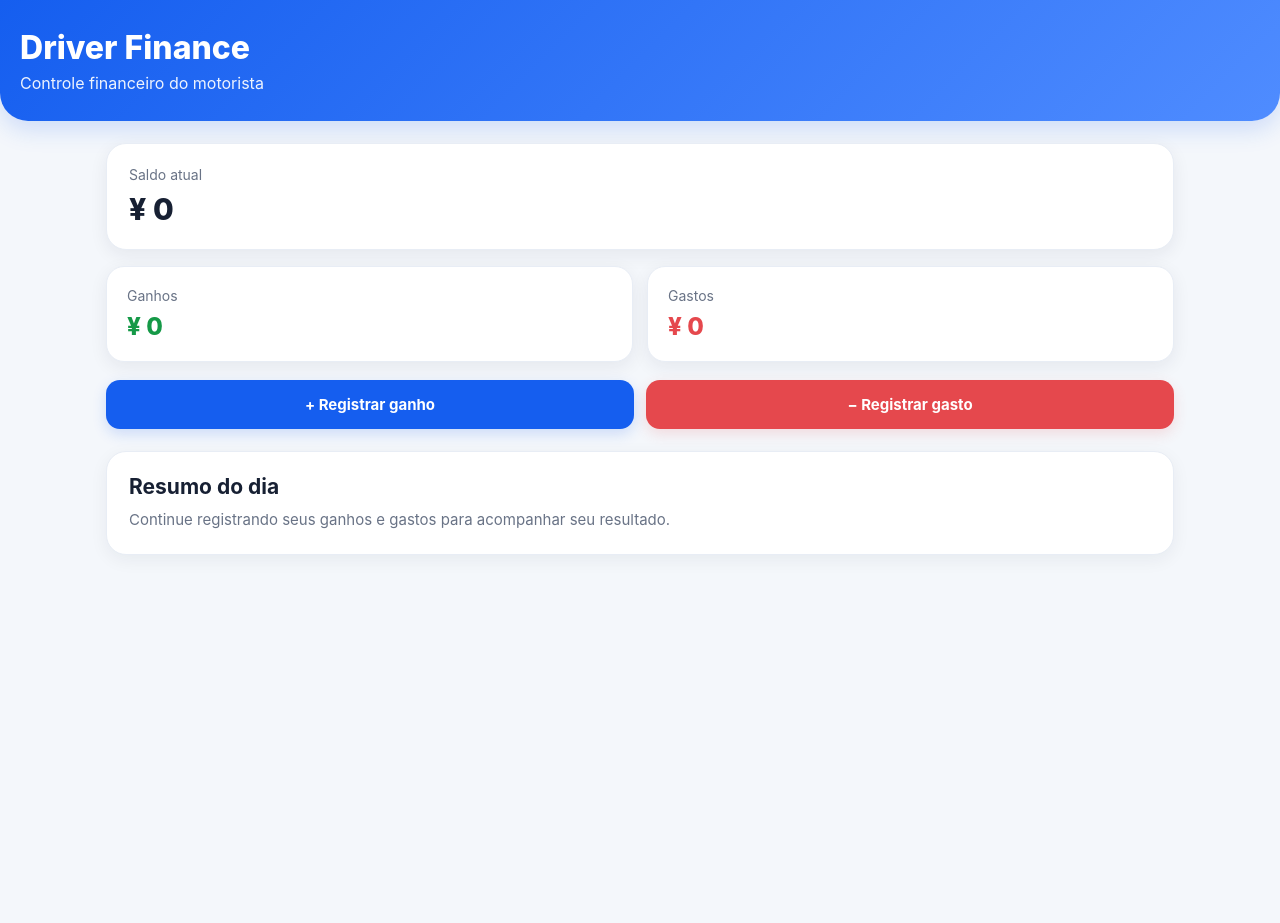
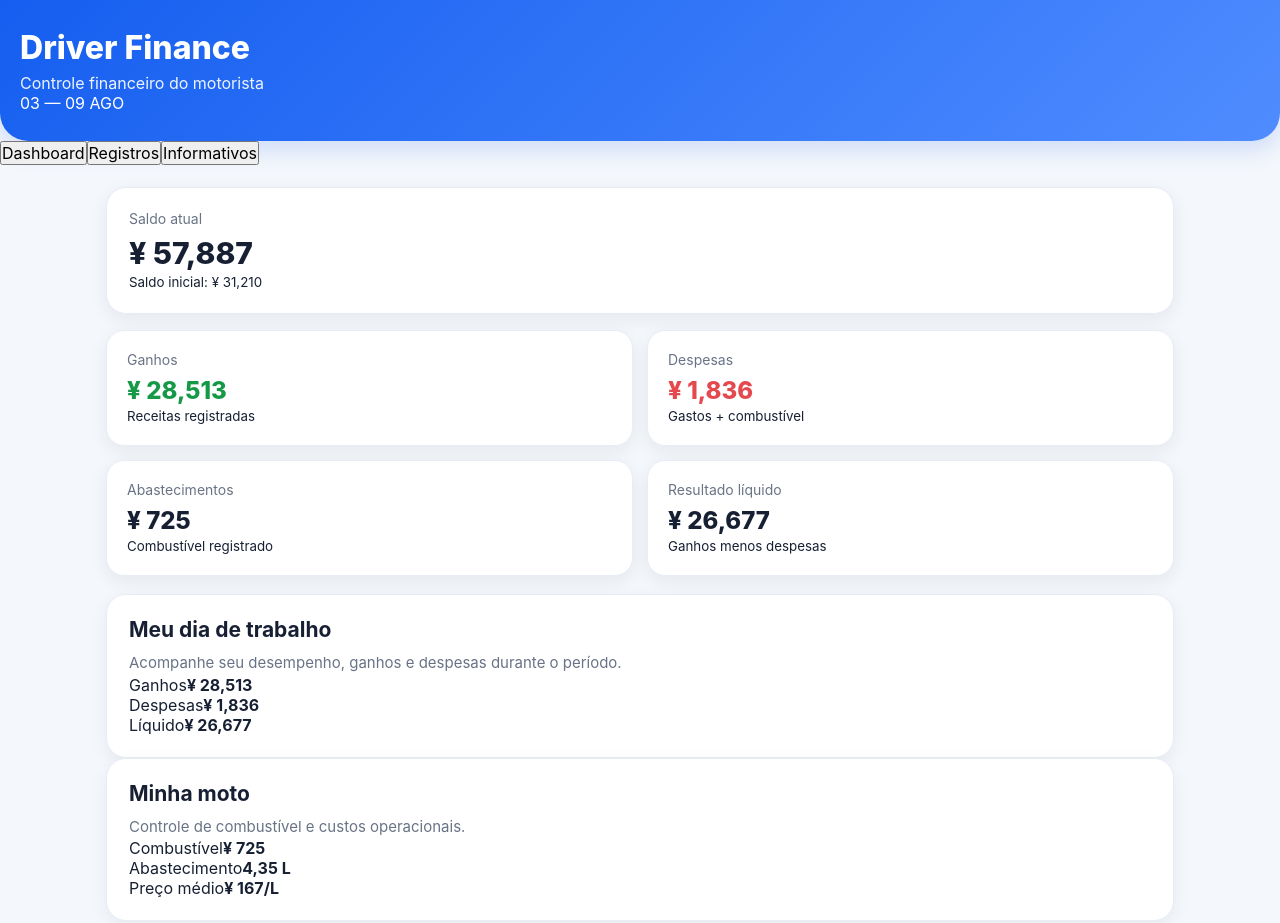
Before and after one commit to flaviogotojp/driver-finance, a React (Vite) app: page / in a window 1280 px wide. Shown: the top 923 px of the page. Before the commit the page ends 800 px from the top, so only its background shows below. Built offline with nearby package versions, Linux system fonts and the light colour scheme.

Commit message:
Update App.jsx
feat: criar dashboard financeiro avançado

```diff
--- a/src/App.jsx
+++ b/src/App.jsx
@@ -1,9 +1,150 @@
-import React, { useState } from "react";
+import React, { useEffect, useMemo, useState } from "react";
 import "./styles.css";
+
+const initialData = {
+  ganhos: 28513,
+  gastos: 1111,
+  combustivel: 725,
+  saldoInicial: 31210,
+  registros: [
+    {
+      id: 1,
+      tipo: "ganho",
+      descricao: "Uber — 03 a 09/08",
+      valor: 28513,
+      data: "09/08/2026",
+    },
+    {
+      id: 2,
+      tipo: "gasto",
+      descricao: "Alimentação",
+      valor: 1111,
+      data: "09/08/2026",
+    },
+    {
+      id: 3,
+      tipo: "combustivel",
+      descricao: "Combustível — 4,35 L",
+      valor: 725,
+      data: "09/08/2026",
+    },
+  ],
+};
+
+function formatMoney(value) {
+  return `¥ ${Number(value || 0).toLocaleString("ja-JP")}`;
+}
+
 function App() {
-  const [saldo, setSaldo] = useState(0);
-  const [ganhos, setGanhos] = useState(0);
-  const [gastos, setGastos] = useState(0);
+  const [data, setData] = useState(() => {
+    try {
+      const saved = localStorage.getItem("driver-finance-data");
+      return saved ? JSON.parse(saved) : initialData;
+    } catch {
+      return initialData;
+    }
+  });
+
+  const [pagina, setPagina] = useState("dashboard");
+
+  const [novoTipo, setNovoTipo] = useState("ganho");
+  const [novaDescricao, setNovaDescricao] = useState("");
+  const [novoValor, setNovoValor] = useState("");
+
+  useEffect(() => {
+    localStorage.setItem("driver-finance-data", JSON.stringify(data));
+  }, [data]);
+
+  const totalGanhos = useMemo(
+    () =>
+      data.registros
+        .filter((item) => item.tipo === "ganho")
+        .reduce((total, item) => total + Number(item.valor), 0),
+    [data.registros]
+  );
+
+  const totalGastos = useMemo(
+    () =>
+      data.registros
+        .filter(
+          (item) =>
+            item.tipo === "gasto" || item.tipo === "combustivel"
+        )
+        .reduce((total, item) => total + Number(item.valor), 0),
+    [data.registros]
+  );
+
+  const saldo = data.saldoInicial + totalGanhos - totalGastos;
+
+  function adicionarRegistro(event) {
+    event.preventDefault();
+
+    const valor = Number(novoValor);
+
+    if (!novaDescricao.trim() || !valor || valor <= 0) {
+      return;
+    }
+
+    const registro = {
+      id: Date.now(),
+      tipo: novoTipo,
+      descricao: novaDescricao.trim(),
+      valor,
+      data: new Date().toLocaleDateString("pt-BR"),
+    };
+
+    setData((atual) => ({
+      ...atual,
+      registros: [registro, ...atual.registros],
+    }));
+
+    setNovaDescricao("");
+    setNovoValor("");
+  }
+
+  function excluirRegistro(id) {
+    setData((atual) => ({
+      ...atual,
+      registros: atual.registros.filter((item) => item.id !== id),
+    }));
+  }
+
+  function restaurarDadosIniciais() {
+    if (
+      window.confirm(
+        "Restaurar os dados iniciais do Driver Finance?"
+      )
+    ) {
+      setData(initialData);
+    }
+  }
+
+  const cards = [
+    {
+      titulo: "Ganhos",
+      valor: formatMoney(totalGanhos),
+      detalhe: "Receitas registradas",
+      classe: "ganho",
+    },
+    {
+      titulo: "Despesas",
+      valor: formatMoney(totalGastos),
+      detalhe: "Gastos + combustível",
+      classe: "gasto",
+    },
+    {
+      titulo: "Abastecimentos",
+      valor: formatMoney(data.combustivel),
+      detalhe: "Combustível registrado",
+      classe: "combustivel",
+    },
+    {
+      titulo: "Resultado líquido",
+      valor: formatMoney(totalGanhos - totalGastos),
+      detalhe: "Ganhos menos despesas",
+      classe: "resultado",
+    },
+  ];
 
   return (
     <div className="app">
@@ -12,72 +153,245 @@ function App() {
           <h1>Driver Finance</h1>
           <p>Controle financeiro do motorista</p>
         </div>
+
+        <div className="header-badge">
+          03 — 09 AGO
+        </div>
       </header>
 
+      <nav className="navigation">
+        <button
+          className={pagina === "dashboard" ? "active" : ""}
+          onClick={() => setPagina("dashboard")}
+        >
+          Dashboard
+        </button>
+
+        <button
+          className={pagina === "registros" ? "active" : ""}
+          onClick={() => setPagina("registros")}
+        >
+          Registros
+        </button>
+
+        <button
+          className={pagina === "informativos" ? "active" : ""}
+          onClick={() => setPagina("informativos")}
+        >
+          Informativos
+        </button>
+      </nav>
+
       <main className="container">
+        {pagina === "dashboard" && (
+          <>
             <section className="saldo-card">
               <span>Saldo atual</span>
-          <strong>
-            ¥ {saldo.toLocaleString("ja-JP")}
-          </strong>
+              <strong>{formatMoney(saldo)}</strong>
+              <small>
+                Saldo inicial: {formatMoney(data.saldoInicial)}
+              </small>
             </section>
 
             <section className="resumo">
-          <div className="card ganho">
+              {cards.map((card) => (
+                <div
+                  className={`card ${card.classe}`}
+                  key={card.titulo}
+                >
+                  <span>{card.titulo}</span>
+                  <strong>{card.valor}</strong>
+                  <small>{card.detalhe}</small>
+                </div>
+              ))}
+            </section>
+
+            <section className="dashboard-grid">
+              <div className="objetivo">
+                <h2>Meu dia de trabalho</h2>
+                <p>
+                  Acompanhe seu desempenho, ganhos e despesas
+                  durante o período.
+                </p>
+
+                <div className="metric-row">
                   <span>Ganhos</span>
+                  <strong>{formatMoney(totalGanhos)}</strong>
+                </div>
+
+                <div className="metric-row">
+                  <span>Despesas</span>
+                  <strong>{formatMoney(totalGastos)}</strong>
+                </div>
+
+                <div className="metric-row destaque">
+                  <span>Líquido</span>
                   <strong>
-              ¥ {ganhos.toLocaleString("ja-JP")}
+                    {formatMoney(totalGanhos - totalGastos)}
                   </strong>
                 </div>
+              </div>
 
-          <div className="card gasto">
-            <span>Gastos</span>
-            <strong>
-              ¥ {gastos.toLocaleString("ja-JP")}
-            </strong>
+              <div className="objetivo">
+                <h2>Minha moto</h2>
+                <p>
+                  Controle de combustível e custos operacionais.
+                </p>
+
+                <div className="metric-row">
+                  <span>Combustível</span>
+                  <strong>{formatMoney(data.combustivel)}</strong>
+                </div>
+
+                <div className="metric-row">
+                  <span>Abastecimento</span>
+                  <strong>4,35 L</strong>
+                </div>
+
+                <div className="metric-row">
+                  <span>Preço médio</span>
+                  <strong>¥ 167/L</strong>
+                </div>
               </div>
             </section>
 
-        <section className="acoes">
-          <button
-            onClick={() => {
-              const valor = Number(
-                prompt("Digite o valor do ganho:")
-              );
+            <section className="informativos">
+              <h2>Visão geral</h2>
 
-              if (valor > 0) {
-                setGanhos(ganhos + valor);
-                setSaldo(saldo + valor);
+              <div className="info-grid">
+                {[
+                  ["📊", "Relatórios", "Veja a evolução financeira."],
+                  ["🎯", "Metas", "Acompanhe seus objetivos."],
+                  ["🕒", "Linha do tempo", "Histórico das movimentações."],
+                  ["❤️", "Saúde financeira", "Resultado e equilíbrio."],
+                  ["💴", "Ganhos", "Acompanhe suas receitas."],
+                  ["⛽", "Abastecimentos", "Controle seu combustível."],
+                  ["🏍️", "Minha Moto", "Custos operacionais."],
+                  ["📅", "Período", "Resumo da semana atual."],
+                ].map(([icone, titulo, texto]) => (
+                  <div className="info-card" key={titulo}>
+                    <span className="info-icon">{icone}</span>
+                    <div>
+                      <strong>{titulo}</strong>
+                      <p>{texto}</p>
+                    </div>
+                  </div>
+                ))}
+              </div>
+            </section>
+          </>
+        )}
+
+        {pagina === "registros" && (
+          <>
+            <section className="objetivo">
+              <h2>Novo registro</h2>
+
+              <form onSubmit={adicionarRegistro}>
+                <select
+                  value={novoTipo}
+                  onChange={(event) =>
+                    setNovoTipo(event.target.value)
                   }
-            }}
                 >
-            + Registrar ganho
+                  <option value="ganho">Ganho</option>
+                  <option value="gasto">Gasto</option>
+                  <option value="combustivel">Combustível</option>
+                </select>
+
+                <input
+                  type="text"
+                  placeholder="Descrição"
+                  value={novaDescricao}
+                  onChange={(event) =>
+                    setNovaDescricao(event.target.value)
+                  }
+                />
+
+                <input
+                  type="number"
+                  inputMode="numeric"
+                  placeholder="Valor em ¥"
+                  value={novoValor}
+                  onChange={(event) =>
+                    setNovoValor(event.target.value)
+                  }
+                />
+
+                <button type="submit">
+                  Adicionar registro
                 </button>
-
-          <button
-            onClick={() => {
-              const valor = Number(
-                prompt("Digite o valor do gasto:")
-              );
-
-              if (valor > 0) {
-                setGastos(gastos + valor);
-                setSaldo(saldo - valor);
-              }
-            }}
-          >
-            − Registrar gasto
-          </button>
+              </form>
             </section>
 
             <section className="objetivo">
-          <h2>Resumo do dia</h2>
+              <h2>Histórico</h2>
 
-          <p>
-            Continue registrando seus ganhos e gastos para
-            acompanhar seu resultado.
-          </p>
+              {data.registros.length === 0 ? (
+                <p>Nenhum registro encontrado.</p>
+              ) : (
+                <div className="registros">
+                  {data.registros.map((item) => (
+                    <div className="registro" key={item.id}>
+                      <div>
+                        <strong>{item.descricao}</strong>
+                        <small>
+                          {item.data} · {item.tipo}
+                        </small>
+                      </div>
+
+                      <strong>
+                        {formatMoney(item.valor)}
+                      </strong>
+
+                      <button
+                        onClick={() =>
+                          excluirRegistro(item.id)
+                        }
+                      >
+                        Excluir
+                      </button>
+                    </div>
+                  ))}
+                </div>
+              )}
             </section>
+
+            <button
+              className="reset-button"
+              onClick={restaurarDadosIniciais}
+            >
+              Restaurar dados iniciais
+            </button>
+          </>
+        )}
+
+        {pagina === "informativos" && (
+          <section className="informativos">
+            <h2>Informativos</h2>
+
+            <div className="info-grid">
+              {[
+                ["📊", "Relatórios", "Análise dos seus resultados."],
+                ["🎯", "Metas", "Defina e acompanhe objetivos."],
+                ["🕒", "Linha do tempo", "Veja todos os registros."],
+                ["❤️", "Saúde financeira", "Avaliação do resultado."],
+                ["💴", "Ganhos", "Receitas acumuladas."],
+                ["⛽", "Abastecimentos", "Controle de combustível."],
+                ["🏍️", "Minha Moto", "Custos da operação."],
+                ["📅", "Período", "Resumo financeiro."],
+              ].map(([icone, titulo, texto]) => (
+                <div className="info-card" key={titulo}>
+                  <span className="info-icon">{icone}</span>
+                  <div>
+                    <strong>{titulo}</strong>
+                    <p>{texto}</p>
+                  </div>
+                </div>
+              ))}
+            </div>
+          </section>
+        )}
       </main>
     </div>
   );
```
Lines whose indentation alone changed are shown as unchanged.
